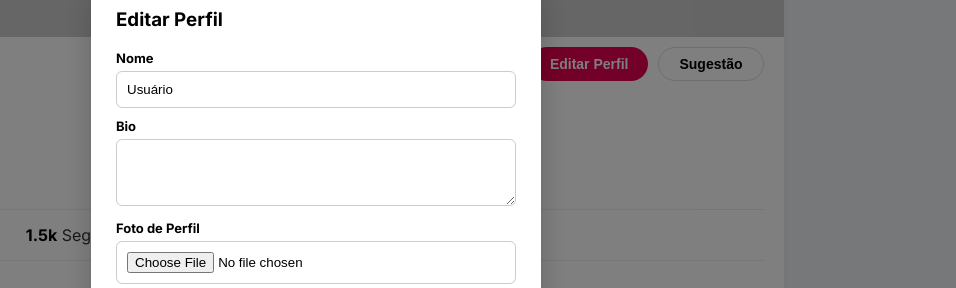
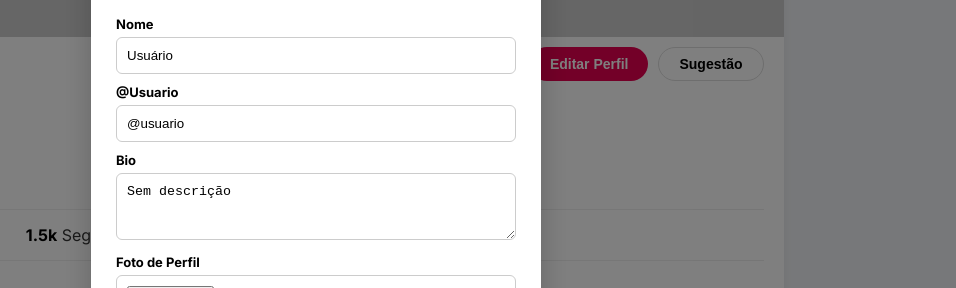
Before and after one commit to Vitorram/LinkTour, a plain HTML site: page HTML/perfil.html in a window 1280 px wide. Both pictures are taken after a click on the button "Editar Perfil". Shown: the part 163-451 px from the top of the page, 324-1280 px from the left. Drawn offline with Linux system fonts and the light colour scheme; placeholder pictures from the web are drawn by us.

```diff
--- a/HTML/perfil.html
+++ b/HTML/perfil.html
@@ -246,6 +246,9 @@
     <label>Nome</label>
     <input type="text" id="editar-nome">
 
+    <label>@Usuario</label>
+    <input type="text" id="editar-arroba">
+
     <label>Bio</label>
     <textarea id="editar-desc" rows="3"></textarea>
 
```
